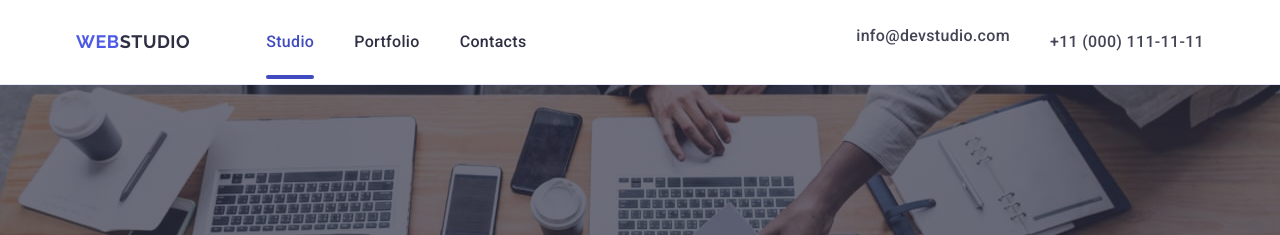
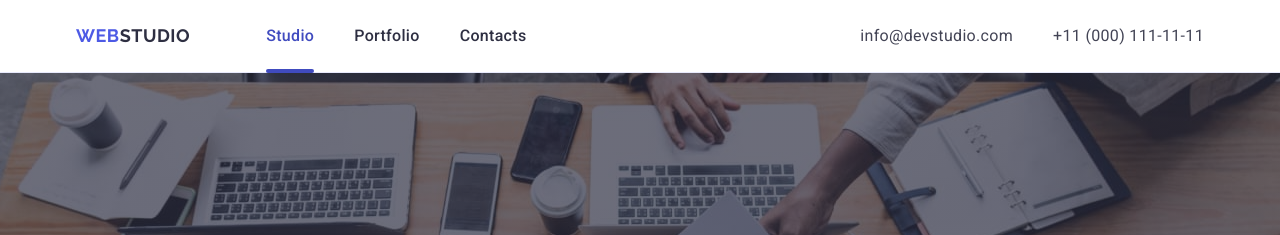
Before and after one commit to Leovita777/goit-markup-hw-06, a plain HTML site: page index.html in a window 1280 px wide. Shown: the top 235 px of the page. Drawn offline with nearby package versions, Linux system fonts and the light colour scheme; a web font is replaced by a local one.

Commit message:
Final result

```diff
--- a/css/styles.css
+++ b/css/styles.css
@@ -137,7 +137,7 @@ header {
 }
 
 .adrs-menu-link {
-  font-size: 16px;
+  font-size: 20px;
   line-height: 1.5;
   font-weight: 500;
   letter-spacing: 0.02em;
@@ -1073,12 +1073,13 @@ header {
   }
 
   .adrs-menu-item:first-child {
-    margin-bottom: 12px;
+    margin-bottom: 0;
   }
 
   .adrs-menu-link {
     font-size: 12px;
     line-height: 1.16;
+    font-weight: 400;
     letter-spacing: 0.04em;
     color: #434455;
     display: block;
```
